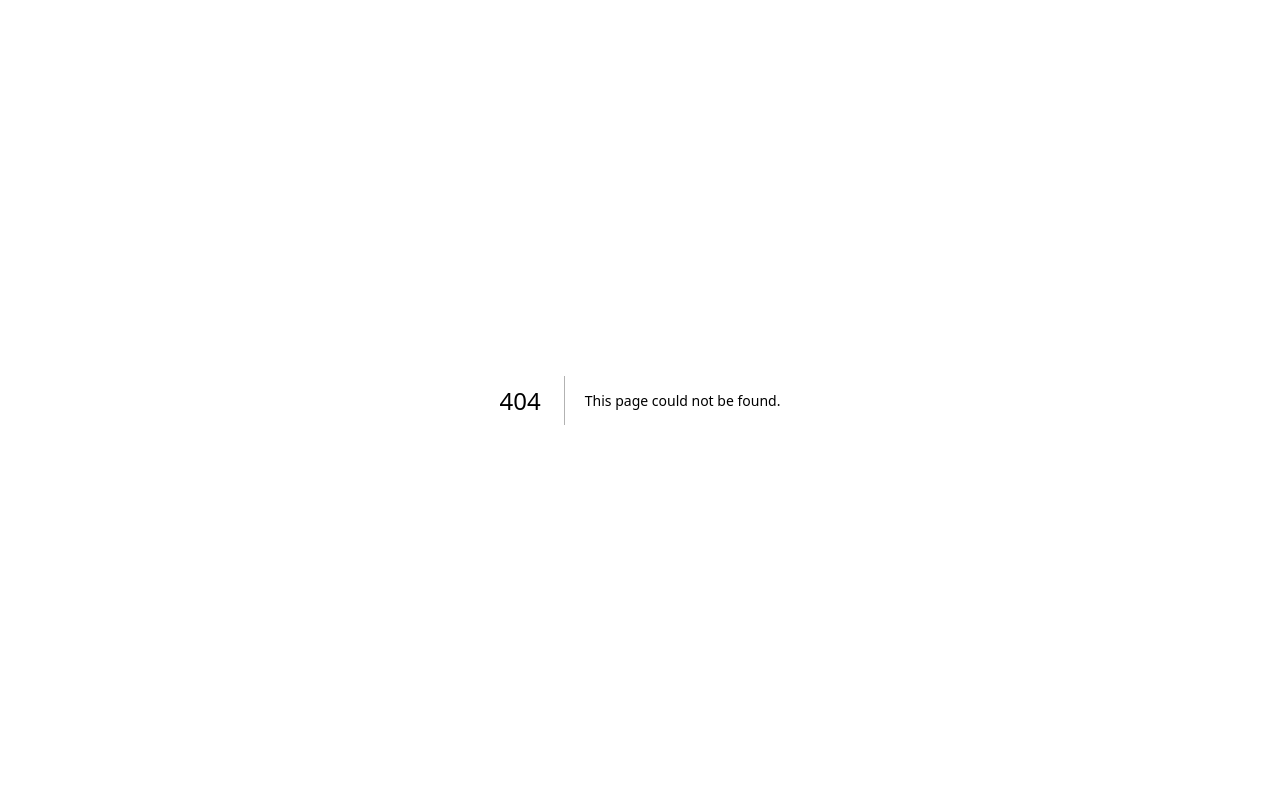
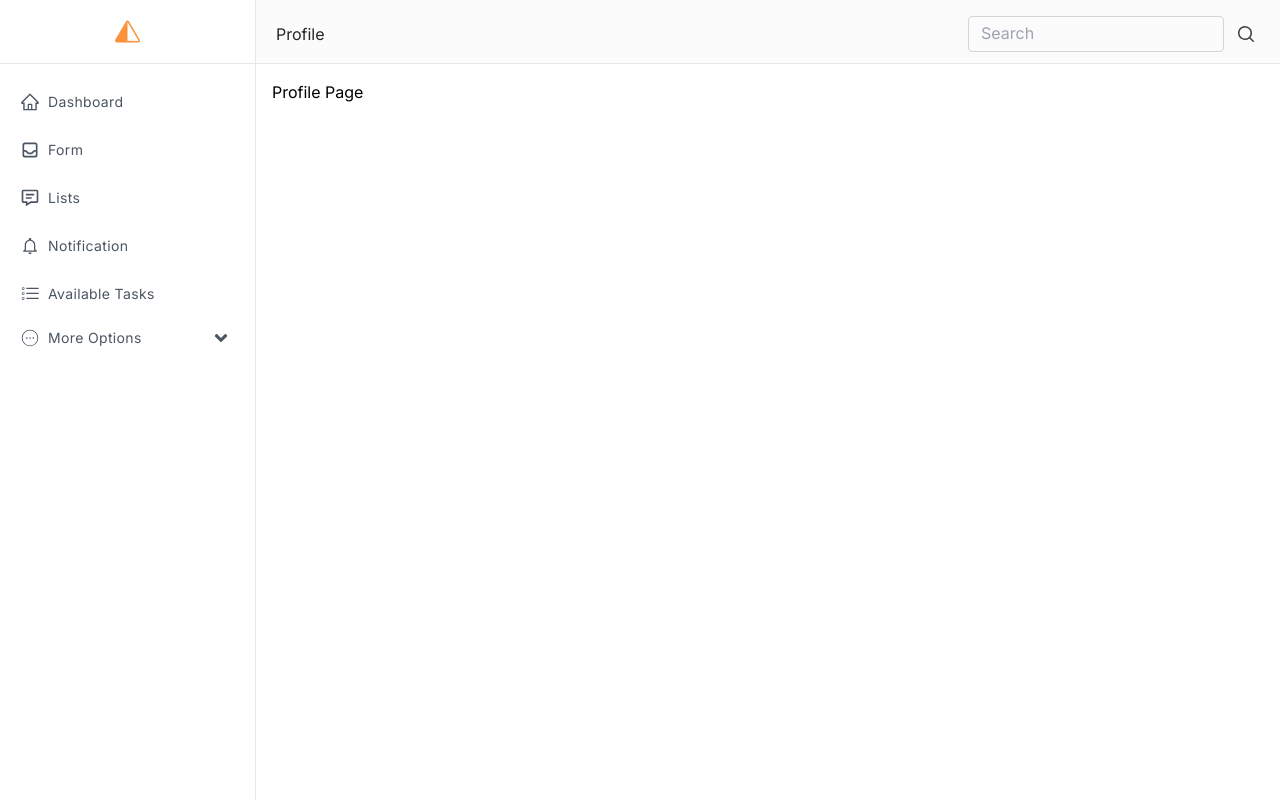
Before and after one commit to arun-gounder/admin-dashboard, a Next.js app: page /dashboard/profile in a window 1280 px wide. Before the commit this address had no page. Built offline with nearby package versions, Linux system fonts and the light colour scheme.

Commit message:
new routes added

```diff
--- a/app/_components/dashboard/sidebar/Sidebar.jsx
+++ b/app/_components/dashboard/sidebar/Sidebar.jsx
@@ -38,7 +38,7 @@ const Sidebar = () => {
   };
   const moreMenuData = [
     { icon: <FiUsers />, title: "Clients", path: "clients" },
-    { icon: <AiOutlineUser />, title: "Profile", path: "title" },
+    { icon: <AiOutlineUser />, title: "Profile", path: "profile" },
     { icon: <AiOutlineSetting />, title: "Setting", path: "setting" },
     { icon: <FiLogOut />, title: "Logout", path: "logout" },
   ];
--- /dev/null
+++ b/app/dashboard/clients/page.jsx
@@ -0,0 +1,14 @@
+import Lists from '@/app/_components/dashboard/lists/Lists'
+import React from 'react'
+
+const page = () => {
+  return (
+    <>
+      <div className='p-4'>
+        Client Page
+      </div>
+    </>
+  )
+}
+
+export default page
--- a/app/dashboard/lists/page.jsx
+++ b/app/dashboard/lists/page.jsx
@@ -4,6 +4,7 @@ import React from 'react'
 const page = () => {
   return (
     <>
+      <div className='p-4'>
         <div className='px-4'>Lists Page</div>
         <ul className="mt-5 w-[80%] gap-3 flex flex-col justify-center items-center">
           <Lists />
@@ -13,6 +14,7 @@ const page = () => {
           <Lists />
           <Lists />
         </ul>
+      </div>
     </>
   )
 }
--- /dev/null
+++ b/app/dashboard/logout/page.jsx
@@ -0,0 +1,14 @@
+import Lists from '@/app/_components/dashboard/lists/Lists'
+import React from 'react'
+
+const page = () => {
+  return (
+    <>
+      <div className='p-4'>
+        Logout Page
+      </div>
+    </>
+  )
+}
+
+export default page
--- /dev/null
+++ b/app/dashboard/notification/page.jsx
@@ -0,0 +1,9 @@
+import React from 'react'
+
+const pages = () => {
+  return (
+    <div className='p-4'>Notification Page</div>
+  )
+}
+
+export default pages
--- /dev/null
+++ b/app/dashboard/profile/page.jsx
@@ -0,0 +1,14 @@
+import Lists from '@/app/_components/dashboard/lists/Lists'
+import React from 'react'
+
+const page = () => {
+  return (
+    <>
+      <div className='p-4'>
+        Profile Page
+      </div>
+    </>
+  )
+}
+
+export default page
--- /dev/null
+++ b/app/dashboard/setting/page.jsx
@@ -0,0 +1,14 @@
+import Lists from '@/app/_components/dashboard/lists/Lists'
+import React from 'react'
+
+const page = () => {
+  return (
+    <>
+      <div className='p-4'>
+        Settings Page
+      </div>
+    </>
+  )
+}
+
+export default page
--- /dev/null
+++ b/app/dashboard/tasks/page.jsx
@@ -0,0 +1,14 @@
+import Lists from '@/app/_components/dashboard/lists/Lists'
+import React from 'react'
+
+const page = () => {
+  return (
+    <>
+      <div className='p-4'>
+        Tasks Page
+      </div>
+    </>
+  )
+}
+
+export default page
```
Lines whose indentation alone changed are shown as unchanged.
